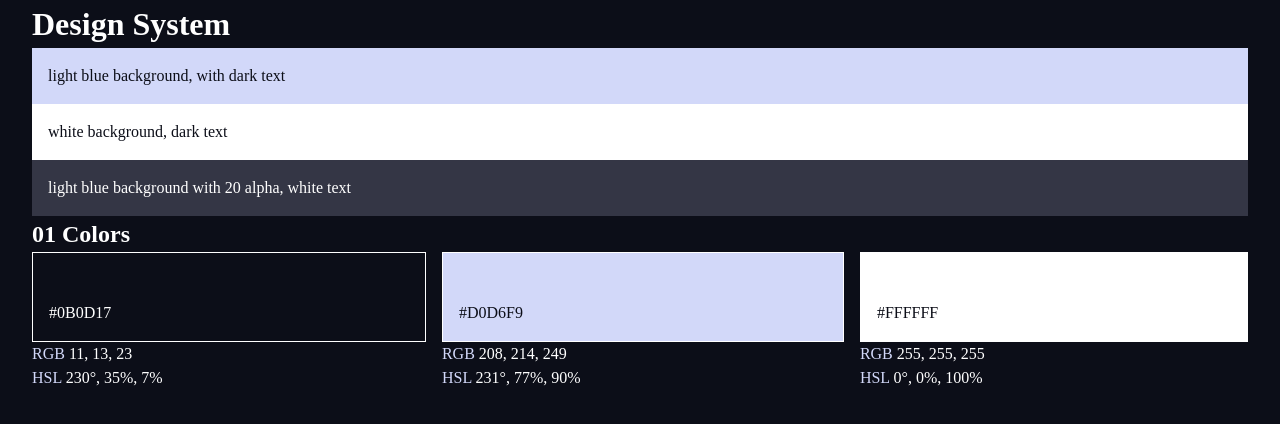
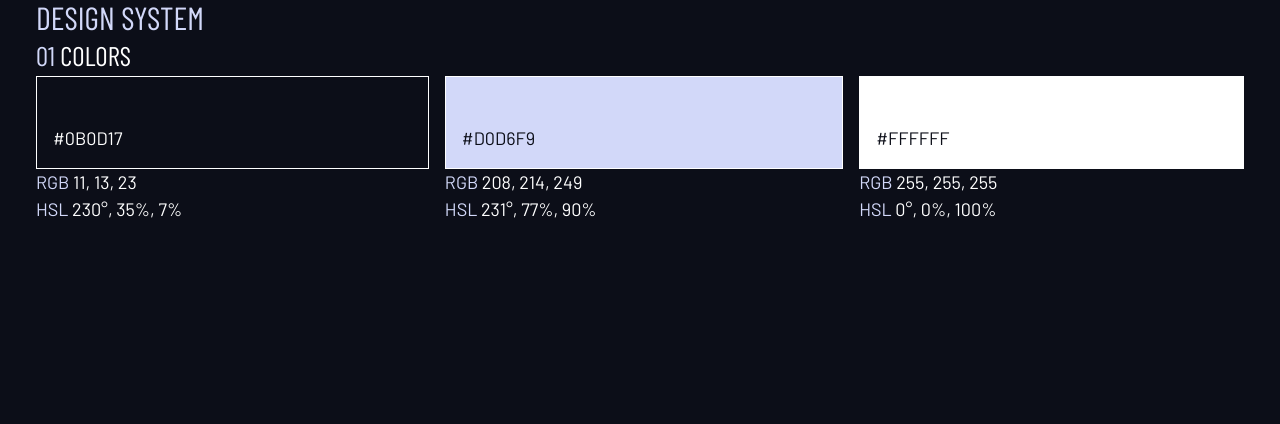
Before and after one commit to ankitbtanna/space-tour, a plain HTML site: page design-systems.html in a window 1280 px wide. Drawn offline with nearby package versions, Linux system fonts and the light colour scheme; a web font is replaced by a local one.

Commit message:
Typography utilities

```diff
--- a/design-systems.html
+++ b/design-systems.html
@@ -5,6 +5,17 @@
     <meta
       name="viewport"
       content="width=device-width, initial-scale=1.0" />
+    <!-- Google fonts -->
+    <link
+      rel="preconnect"
+      href="https://fonts.googleapis.com" />
+    <link
+      rel="preconnect"
+      href="https://fonts.gstatic.com"
+      crossorigin />
+    <link
+      href="https://fonts.googleapis.com/css2?family=Barlow+Condensed:wght@400;700&family=Bellefair&family=Barlow:wght@400;700&display=swap"
+      rel="stylesheet" />
     <link
       rel="stylesheet"
       href="./index.css" />
@@ -13,26 +24,12 @@
   <body>
     <body class="bg-dark text-white">
       <div class="container">
-        <h1>Design System</h1>
-
-        <div
-          class="bg-accent text-dark"
-          style="padding: 1rem">
-          light blue background, with dark text
-        </div>
-        <div
-          class="bg-white text-dark"
-          style="padding: 1rem">
-          white background, dark text
-        </div>
-        <div
-          class="example-component text-white"
-          style="padding: 1rem">
-          light blue background with 20 alpha, white text
-        </div>
+        <h1 class="ff-sans-cond fs-600 text-accent uppercase">Design System</h1>
 
         <section id="colors">
-          <h2><span>01</span> Colors</h2>
+          <h2 class="uppercase ff-sans-cond">
+            <span class="text-accent">01</span> Colors
+          </h2>
           <div class="flex">
             <div style="flex-grow: 1">
               <div
--- a/index.css
+++ b/index.css
@@ -8,6 +8,19 @@
   --clr-white: 0 0% 100%;
 
   /* font-sizes */
+  --fs-900: 9.375rem;
+  --fs-800: 6.25rem;
+  --fs-700: 3.5rem;
+  --fs-600: 2rem;
+  --fs-500: 1.75rem;
+  --fs-400: 1.125rem;
+  --fs-300: 1rem;
+  --fs-200: 0.875rem;
+
+  /* font-families */
+  --ff-serif: "Bellefair", serif;
+  --ff-sans-cond: "Barlow Condensed", sans-serif;
+  --ff-sans-normal: "Barlow", sans-serif;
 }
 
 /* -------------------------- */
@@ -38,8 +51,22 @@ picture {
   /* margin-block-end: 0; */
 }
 
+h1,
+h2,
+h3,
+h4,
+h5,
+h6,
+p {
+  font-weight: normal;
+}
+
 /* Set up a body */
 body {
+  font-family: var(--ff-sans-normal);
+  font-size: var(--fs-400);
+  color: hsl(var(--clr-light));
+  background-color: hsl(var(--clr-dark));
   line-height: 1.5;
   min-height: 100vh;
 }
@@ -136,3 +163,72 @@ html:focus-within {
 .example-component {
   background-color: hsl(var(--clr-light) / 0.2);
 }
+
+/* typography */
+.ff-serif {
+  font-family: var(--ff-serif);
+}
+
+.ff-sans-cond {
+  font-family: var(--ff-sans-cond);
+}
+
+.ff-sans-normal {
+  font-family: var(--ff-sans-normal);
+}
+
+.letter-spoacing-1 {
+  letter-spacing: 4.75px;
+}
+
+.letter-spoacing-2 {
+  letter-spacing: 2.7px;
+}
+
+.letter-spoacing-3 {
+  letter-spacing: 2.35px;
+}
+
+.fs-900 {
+  font-size: var(--fs-900);
+}
+
+.fs-800 {
+  font-size: var(--fs-800);
+}
+
+.fs-700 {
+  font-size: var(--fs-700);
+}
+
+.fs-600 {
+  font-size: var(--fs-600);
+}
+
+.fs-500 {
+  font-size: var(--fs-500);
+}
+
+.fs-400 {
+  font-size: var(--fs-400);
+}
+
+.fs-300 {
+  font-size: var(--fs-300);
+}
+
+.fs-200 {
+  font-size: var(--fs-200);
+}
+
+.fs-900,
+.fs-800,
+.fs-700,
+.fs-600 {
+  line-height: 1.1;
+}
+
+.uppercase {
+  text-transform: uppercase;
+}
+/* -------------------------- */
```
Also changed, not shown: index.html (+11 -0 lines).
